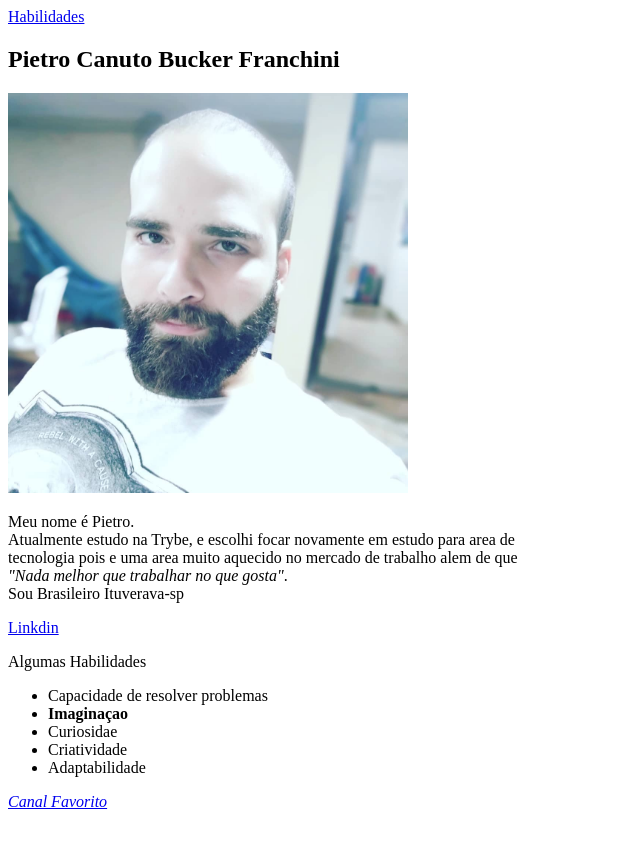
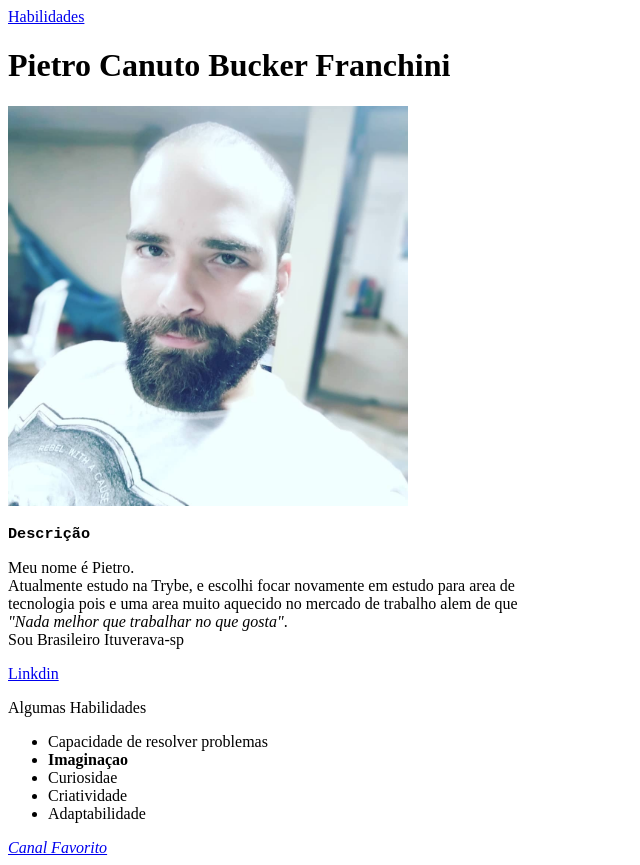
Before and after one commit to PietroBucker/PietroBucker.github.io, a plain HTML site: page index.html in a window 1280 px wide. Shown: the whole page, without its empty margins (0-640 px from the left). Before the commit the page ends 819 px from the top, so only its background shows below. Drawn offline with Linux system fonts and the light colour scheme.

Commit message:
add imagen, e atualiza index.html

```diff
--- a/index.html
+++ b/index.html
@@ -5,12 +5,14 @@
     <meta http-equiv="X-UA-Compatible" content="IE=edge">
     <meta name="viewport" content="width=device-width, initial-scale=1.0">
     <title>Document</title>
+    <link rel="stylesheet" type="text/css" href="./style-portifolio.css">
+
 </head>
 <body>
     <a href="#habilidades">Habilidades</a>
-    <h2>Pietro Canuto Bucker Franchini</h2>
+    <h1>Pietro Canuto Bucker Franchini</h1>
     <img src="./imagens/49666793_10218620369888783_6111772903550746624_n.jpg" width="400px" alt="Foto de final de ano">
-
+    <h3>Descrição</h3>
     <p>Meu nome é Pietro. <br>
     Atualmente estudo na Trybe, e escolhi focar novamente em estudo para area de <br> tecnologia pois e uma area muito aquecido no mercado de trabalho alem de que <br> <em>"Nada melhor que trabalhar no que gosta"</em>. <br> Sou Brasileiro Ituverava-sp </p>
 
--- a/style-portifolio.css
+++ b/style-portifolio.css
@@ -0,0 +1,3 @@
+h3{
+    font-family: monospace;
+}
```
Also changed, not shown: 1 other file.
